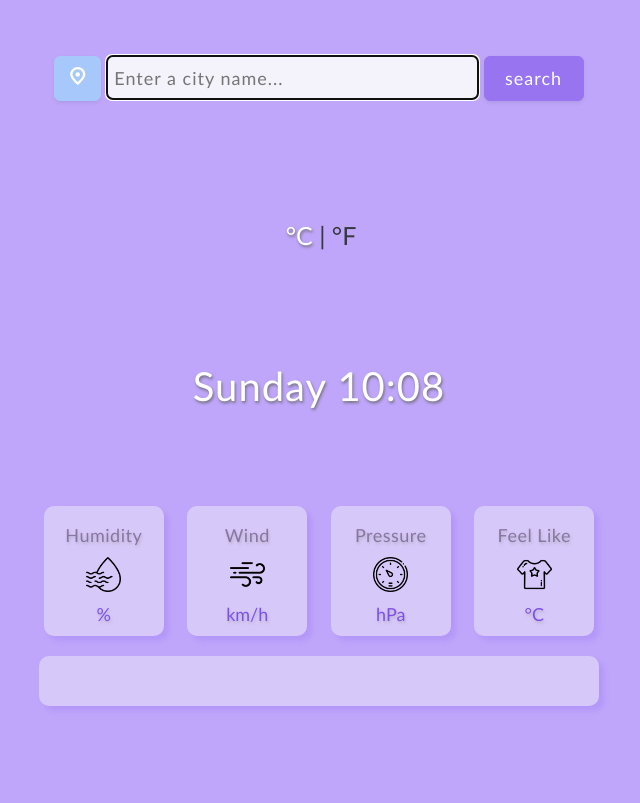
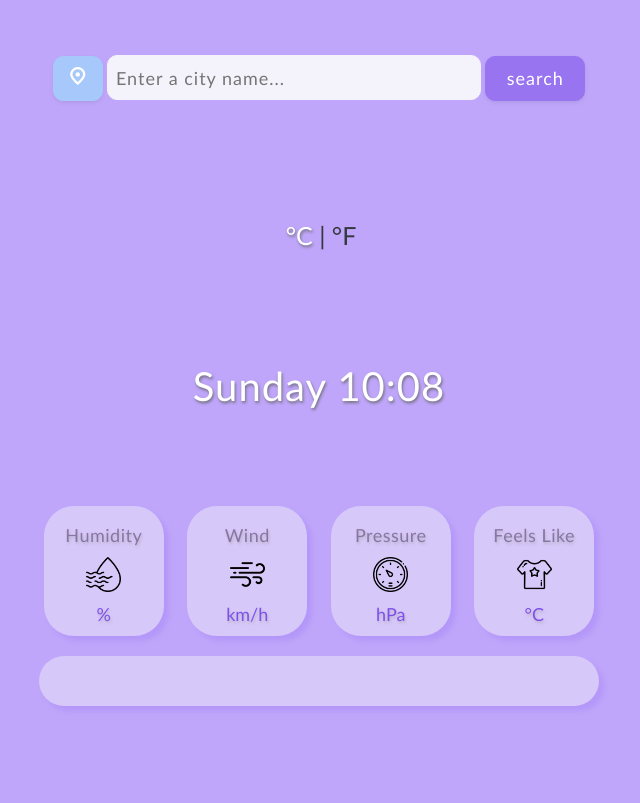
Before and after one commit to breandabarnett/Weather, a plain HTML site: page index.html in a window 1280 px wide. Shown: the top 803 px of the page, without its empty margins (321-961 px from the left). Drawn offline with nearby package versions, Linux system fonts and the light colour scheme; no server answers.

Commit message:
Updated html spacing and border radius css

```diff
--- a/index.html
+++ b/index.html
@@ -31,14 +31,13 @@
             class="col-8 enter-city search"
             id="city-search-input"
             autocomplete="off"
-        autofocus
+
           />
           <input
             type="submit"
             value="search"
             class="col-3 search-button shadow-sm"
           />
-
         </form>
         <div class="row">
             <div class="col-5 main-icon">
@@ -73,8 +72,8 @@
            <p class="details-name">
              Humidity
             </p>
-           <img src="images/humidity.png" width="35" alt="humidity icon"
-              />
+            <a href="https://www.flaticon.com/free-icons/humidity" title="humidity icons" target="_blank"><img src="images/humidity.png" width="35" alt="humidity icon" />
+            </a>
             <p class="details-info">
              <span id="humidity"></span>%
             </p>
@@ -83,8 +82,8 @@
             <p class="details-name">
               Wind
             </p>
-          <img src="images/wind.png" width="35" alt="wind icon"
-            />
+            <a href="https://www.flaticon.com/free-icons/wind" title="wind icons" target="_blank"><img src="images/wind.png" width="35" alt="wind icon" />
+            </a>
             <p class="details-info">
               <span id="wind"></span> km/h
             </p>
@@ -93,18 +92,18 @@
             <p class="details-name">
              Pressure
             </p>
-          <img src="images/barometer.png" width="35" alt="pressure barometer icon"
-            />
+            <a href="https://www.flaticon.com/free-icons/pressure" title="pressure icons" target="_blank"><img src="images/barometer.png" width="35" alt="pressure barometer icon" />
+            </a>
             <p class="details-info">
               <span id="pressure"></span> hPa
             </p>
           </div>
           <div class=" col-3 feelsLike">
             <p class="details-name">
-            Feel Like
+              Feels Like
             </p>
-          <img src="images/t-shirt.png" width="35" alt="feels like shirt icon"
-            />
+            <a href="https://www.flaticon.com/free-icons/shirt" title="shirt icons" target="_blank"><img src="images/t-shirt.png" width="35" alt="feels like shirt icon" />
+            </a>
             <p class="details-info">
               <span id="feels-like"></span>°C
             </p>
--- a/src/styles.css
+++ b/src/styles.css
@@ -56,7 +56,7 @@ a:hover {
 
 .week-forecast-container {
   border: 1px solid none;
-  border-radius: 10px;
+  border-radius: 30px;
   padding: 25px;
   width: 560px;
   margin: 10px auto;
@@ -70,7 +70,7 @@ a:hover {
 .feelsLike {
   margin: 5px auto;
   border: 1px solid none;
-  border-radius: 10px;
+  border-radius: 30px;
   padding: 10px;
   width: 120px;
   height: 130px;
@@ -116,7 +116,7 @@ a:hover {
   color: rgb(39, 39, 39);
   border-width: 1px;
   border-color: rgb(244, 242, 250);
-  border-radius: 6px;
+  border-radius: 10px;
   border-style: double;
 }
 
@@ -128,18 +128,19 @@ a:hover {
   color: #fff;
   border-width: 1px;
   border-color: rgb(153, 116, 240);
-  border-radius: 6px;
+  border-radius: 10px;
   border-style: double;
 }
 
 .current-button {
   height: 45px;
+  width: 50px;
   text-align: center;
   background-color: rgb(166, 200, 250);
   color: #fff;
   border-width: 1px;
   border-color: rgb(166, 200, 250);
-  border-radius: 6px;
+  border-radius: 10px;
   border-style: double;
 }
 
```
Lines whose indentation alone changed are shown as unchanged.
